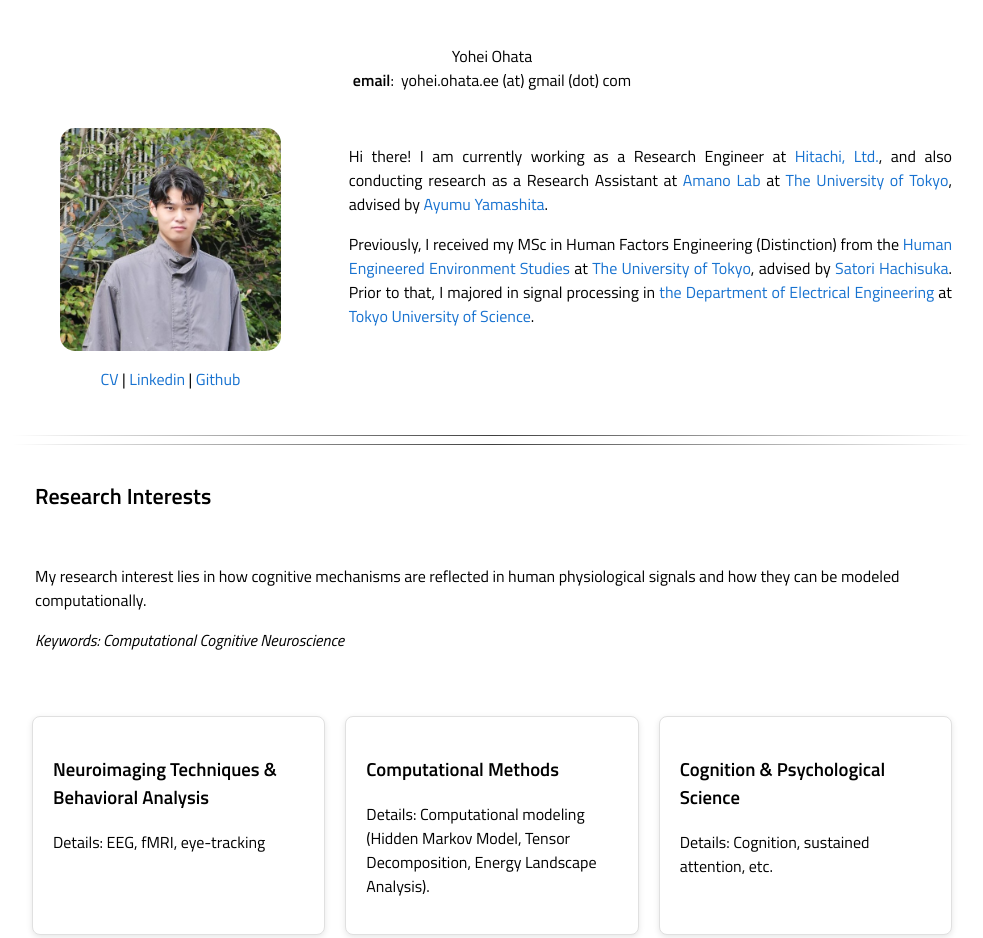
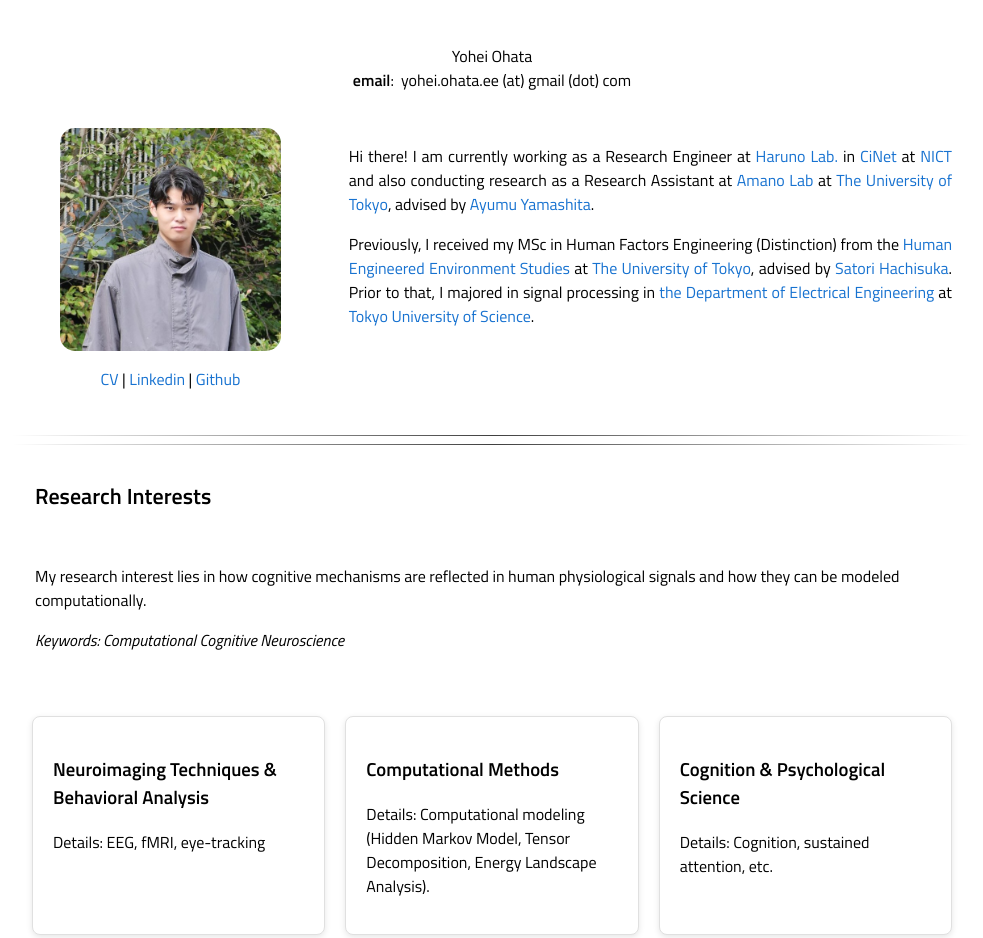
Before and after one commit to yohei-ohata/yohei-ohata, a plain HTML site: page index.html in a window 1280 px wide. Shown: the top 938 px of the page, without its empty margins (148-1131 px from the left). Drawn offline with Linux system fonts and the light colour scheme.

Commit message:
updated current profile

```diff
--- a/index.html
+++ b/index.html
@@ -58,7 +58,8 @@
 
     </td>
     <td width="68%" valign="top" align="justify">
-    <p>Hi there! I am currently working as a Research Engineer at <a href="https://www.hitachi.com/rd/">Hitachi, Ltd.</a>,
+    <!-- <p>Hi there! I am currently working as a Research Engineer at <a href="https://www.hitachi.com/rd/">Hitachi, Ltd.</a>, -->
+    <p>Hi there! I am currently working as a Research Engineer at <a href="https://cinet-decision-lab.nict.go.jp">Haruno Lab.</a> in <a href="https://cinet.jp/english/">CiNet</a> at <a href="https://www.nict.go.jp/en/index.html">NICT</a>
       and also conducting research as a Research Assistant at <a href="https://www.brain.ipc.i.u-tokyo.ac.jp/en/">Amano Lab</a> at <a href="https://www.i.u-tokyo.ac.jp/index_e.shtml">The University of Tokyo</a>, advised by <a href="https://scholar.google.com/citations?user=moPZ6qYAAAAJ">Ayumu Yamashita</a>.
     </p>
 
```
Also changed, not shown: 2 other files.
